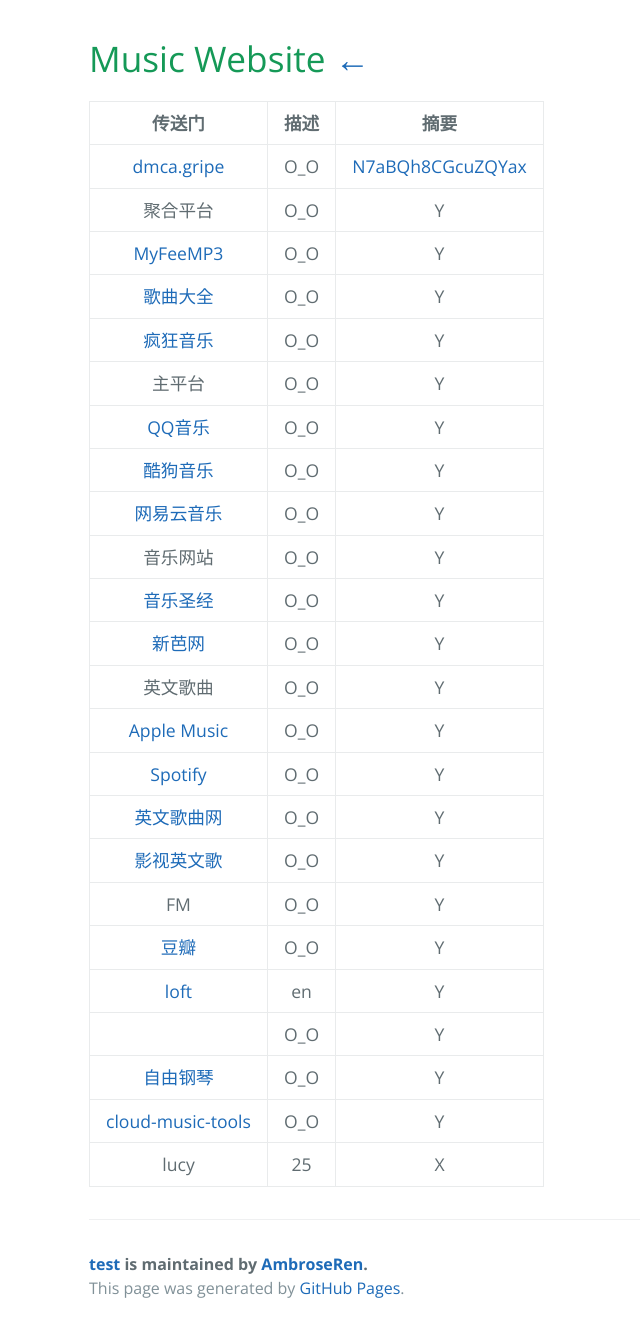
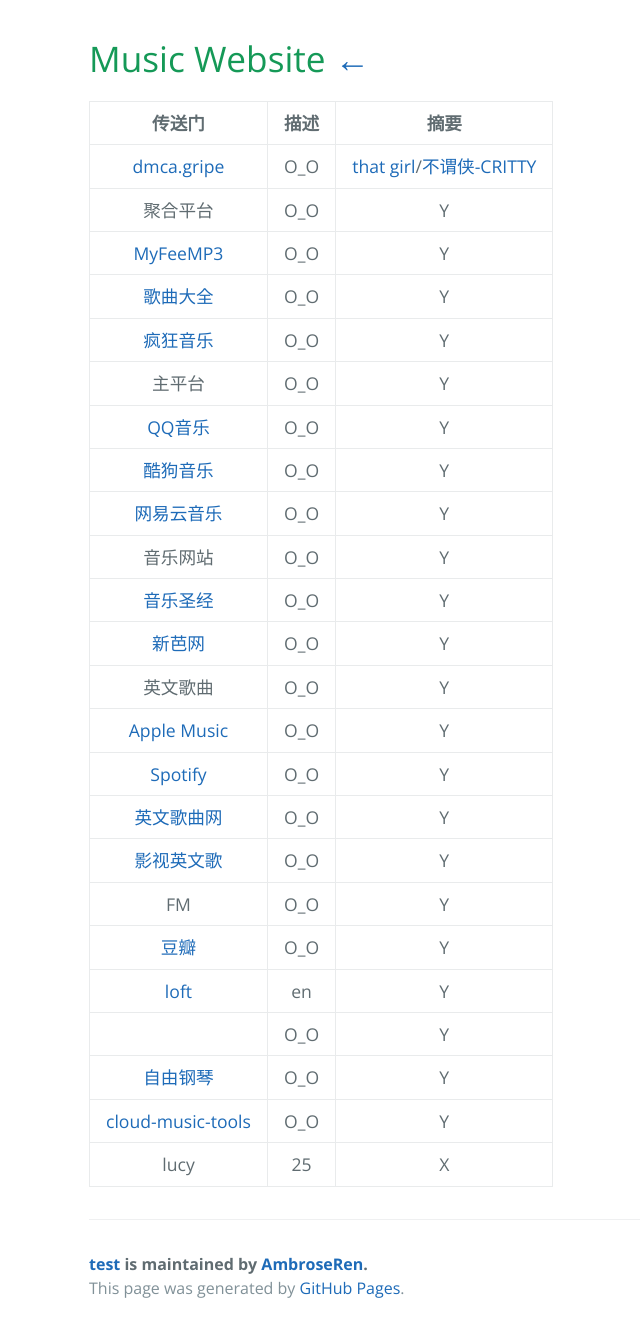
Before and after one commit to AmbroseRen/test, a Jekyll site: the page built from Art/Music/index.md, in a window 1280 px wide. Shown: the whole page, without its empty margins (135-775 px from the left). Built offline with Jekyll 4.4.1, drawn with Linux system fonts in a browser that asks for light colours; our own code applies the rules of GitHub Pages for plain Markdown files; the repository's description, which GitHub fills in, is left out.

Commit message:
Update index.md

```diff
--- a/Art/Music/index.md
+++ b/Art/Music/index.md
@@ -2,7 +2,7 @@
 
 | 传送门 | 描述 | 摘要 |
 |:---:|:---:|:---:|
-| [dmca.gripe](https://dmca.gripe/) | O_O | [N7aBQh8CGcuZQYax](https://share.dmca.gripe/N7aBQh8CGcuZQYax.mp3) |
+| [dmca.gripe](https://dmca.gripe/) | O_O | [that girl](https://share.dmca.gripe/N7aBQh8CGcuZQYax.mp3)/[不谓侠-CRITTY](https://share.dmca.gripe/9VqlSAcChVHlQUJK.mp3) |
 | 聚合平台 | O_O | Y |
 | [MyFeeMP3](http://tool.liumingye.cn/music/) | O_O | Y |
 | [歌曲大全](http://www.gequdaquan.net/gqss/) | O_O | Y |
```
